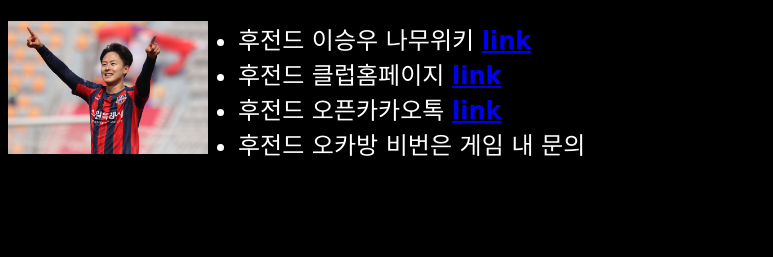
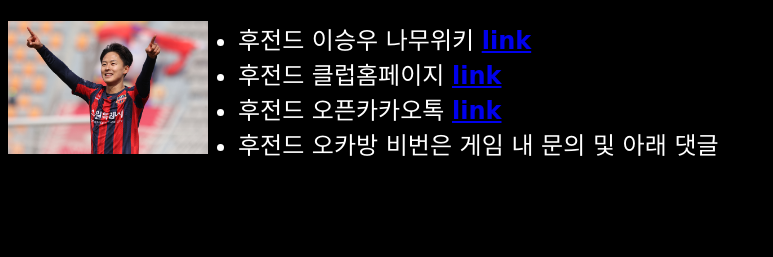
Before and after one commit to strongyoda/whogend, a plain HTML site: page index.html in a window 1280 px wide. Shown: the part 137-394 px from the top of the page, without its empty margins (0-773 px from the left). Drawn offline with Linux system fonts and the light colour scheme; a script that the page names is missing; a web font is replaced by a local one.

Commit message:
Update index.html

```diff
--- a/index.html
+++ b/index.html
@@ -28,7 +28,7 @@
   <li> 후전드 이승우 나무위키 <a href="https://namu.wiki/w/%EC%9D%B4%EC%8A%B9%EC%9A%B0"><strong>link</strong></a>
   <li> 후전드 클럽홈페이지  <a href="https://fifaonline4.nexon.com/Club/ClubMembers/3368"><strong>link</strong></a>
   <li> 후전드 오픈카카오톡 <a href="http://open.kakao.com/o/gsLpJMpd"><strong>link</strong></a>
-  <li> 후전드 오카방 비번은 게임 내 문의
+  <li> 후전드 오카방 비번은 게임 내 문의 및 아래 댓글
 </ul>
 </font>
 </div><div style="clear:both:"></div>
```
